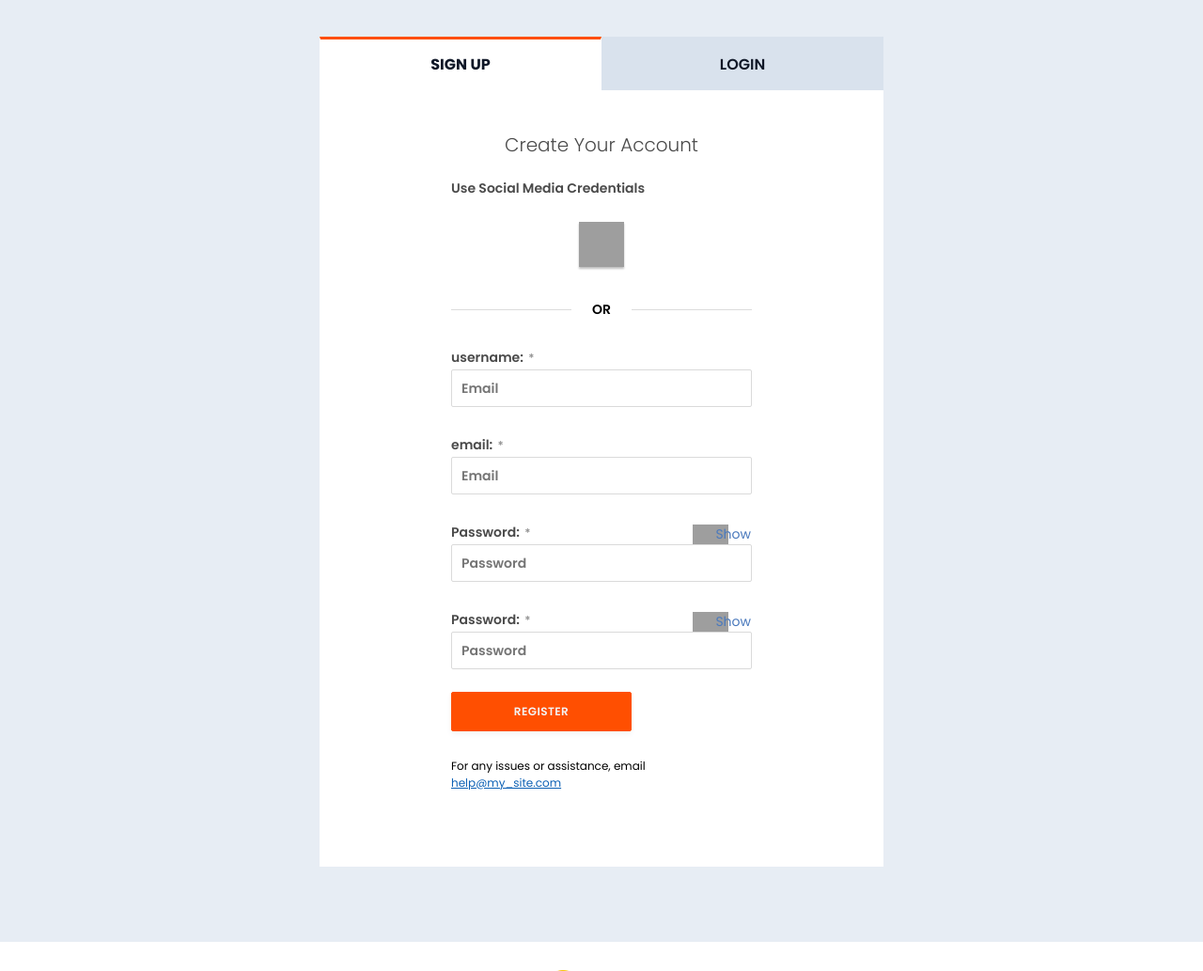
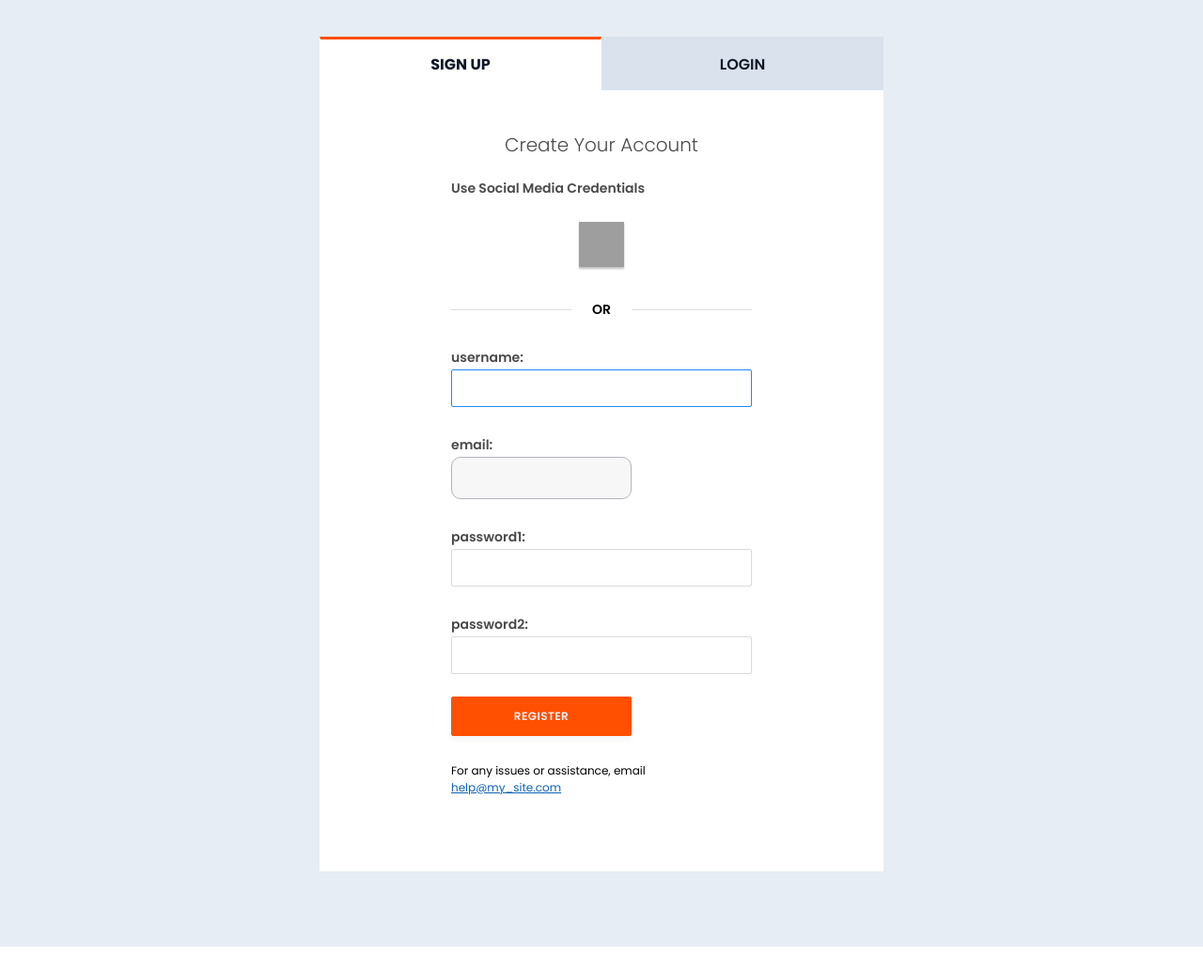
Before and after one commit to piyushcse44/ReelsBuilder, a Django app: page /user/signup/ in a window 1280 px wide. Shown: the part 95-1128 px from the top of the page at 94% size. Run offline with Django 4.2, Linux system fonts and the light colour scheme; grey boxes are pictures that could not be loaded.

Commit message:
sign up bug fix

```diff
--- a/User/views.py
+++ b/User/views.py
@@ -49,9 +49,11 @@ def signup(request):
             user.username = user.username.lower()
             user.save()
 
+
             login(request, user, backend='django.contrib.auth.backends.ModelBackend')
 
-            return render(request,'profile.html')
+
+            return redirect('profile.html')
         else:
             return render(request, 'signup.html', {'error_message': 'Invalid credentials', "form":form})
 
--- a/templates/signup.html
+++ b/templates/signup.html
@@ -51,78 +51,39 @@
                             <form action="" accept-charset="UTF-8" method="post" id="full-registration-form"
                                 enctype="multipart/form-data" class="l-form">
                                 {% csrf_token %}
+                                {% for field in form %}
                                 <div>
+
 
                                     <div class="ccl-margin-sm">
                                         <div class=" ccl-su-position-rel">
                                             <div class="form-item" id="edit-mail-wrapper">
-                                                <label for="edit-mail" class="ccl-font-p ccl-font-bold">username: <span
+                                                <label for="edit-mail" class="ccl-font-p ccl-font-bold">{{field.name}}: <span
                                                         class="form-required"
-                                                        title="This field is required.">*</span></label>
-                                                <input type="text" maxlength="128" name="username" id="edit-mail" size="60"
-                                                    value="" description="1" validate="1" placeholder="Email" data="1"
-                                                    class="form-text required ccl-f-placeholder ccl-f-input"
-                                                    autocomplete="none">
+
+
 
 
                                             </div>
                                         </div>
-                                    </div>
-                                    <div class="ccl-margin-sm">
-                                        <div class=" ccl-su-position-rel">
-                                            <div class="form-item" id="edit-mail-wrapper">
-                                                <label for="edit-mail" class="ccl-font-p ccl-font-bold">email: <span
-                                                        class="form-required"
-                                                        title="This field is required.">*</span></label>
-                                                <input type="text" maxlength="128" name="email" id="edit-mail" size="60"
-                                                    value="" description="1" validate="1" placeholder="Email" data="1"
-                                                    class="form-text required ccl-f-placeholder ccl-f-input"
-                                                    autocomplete="none">
+                                        {{field}}
 
+                                        {% for error in field.errors %}
 
-                                            </div>
-                                        </div>
-                                    </div>
-                                    <div class="ccl-margin-sm ">
-                                        <div class=" ccl-su-position-rel">
-                                            <div class="toggle-password-registration i-eye-mask-icon">
-                                                <p class="m-eye-icon-supporting-text" id="toggle-text-signup">Show</p>
-                                            </div>
-                                            <div class="form-item" id="edit-password-wrapper">
-                                                <label for="edit-password" class="ccl-font-p ccl-font-bold">
-                                                    Password: <span class="form-required"
-                                                        title="This field is required.">*</span></label>
-                                                <input type="password" name="password1" id="edit-password"
-                                                    maxlength="128" size="60" description="1" validate="1"
-                                                    placeholder="Password"
-                                                    class="form-text required ccl-f-placeholder ccl-f-input"
-                                                    autocomplete="none">
+                                        <small style="color: red; ">{{error}}</small>
 
-                                            </div>
-                                        </div>
-                                    </div>
-
-                                    <div class="ccl-margin-sm ">
-                                        <div class=" ccl-su-position-rel">
-                                            <div class="toggle-password-registration i-eye-mask-icon">
-                                                <p class="m-eye-icon-supporting-text" id="toggle-text-signup">Show</p>
-                                            </div>
-                                            <div class="form-item" id="edit-password-wrapper">
-                                                <label for="edit-password" class="ccl-font-p ccl-font-bold">
-                                                    Password: <span class="form-required"
-                                                        title="This field is required.">*</span></label>
-                                                <input type="password" name="password2" id="edit-password"
-                                                    maxlength="128" size="60" description="1" validate="1"
-                                                    placeholder="Password"
-                                                    class="form-text required ccl-f-placeholder ccl-f-input"
-                                                    autocomplete="none">
-
-                                            </div>
-                                        </div>
+                                        {% endfor %}
                                     </div>
 
 
+
+
+
+
                                 </div>
+                               {% endfor %}
+
+
                                 <div class="ccl-margin-s"><input type="submit" name="op" id="edit-submit-button"
                                         value="Register" class="ccl-f-input ccl-float-right" autocomplete="none">
                                 </div>
```
Also changed, not shown: db.sqlite3.
